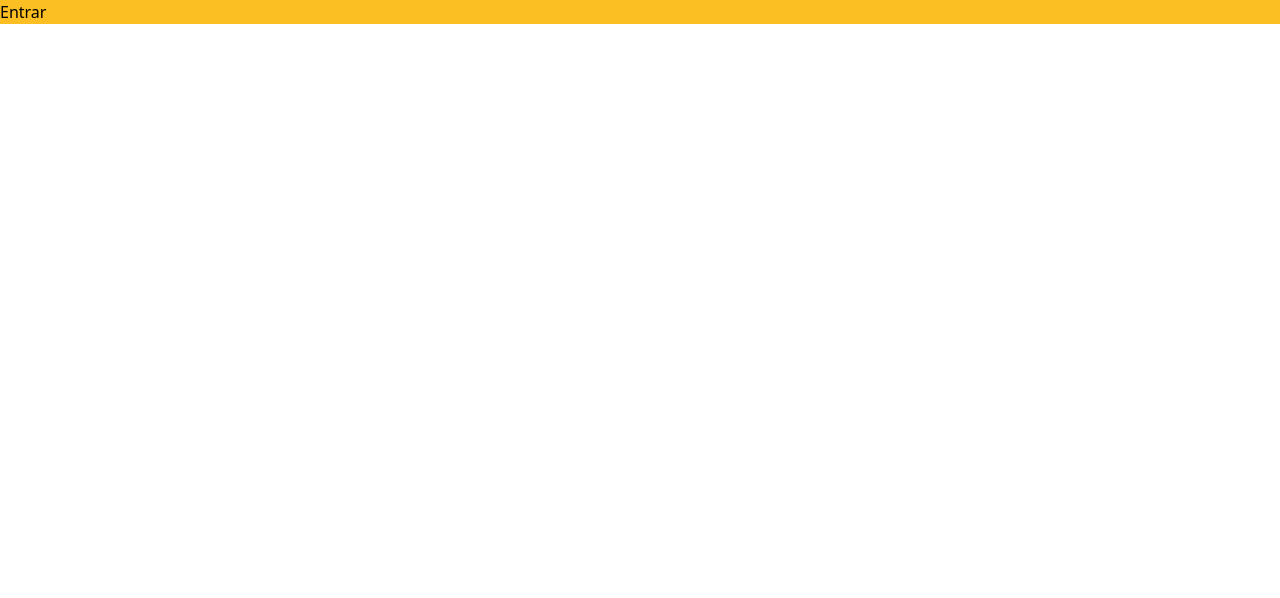
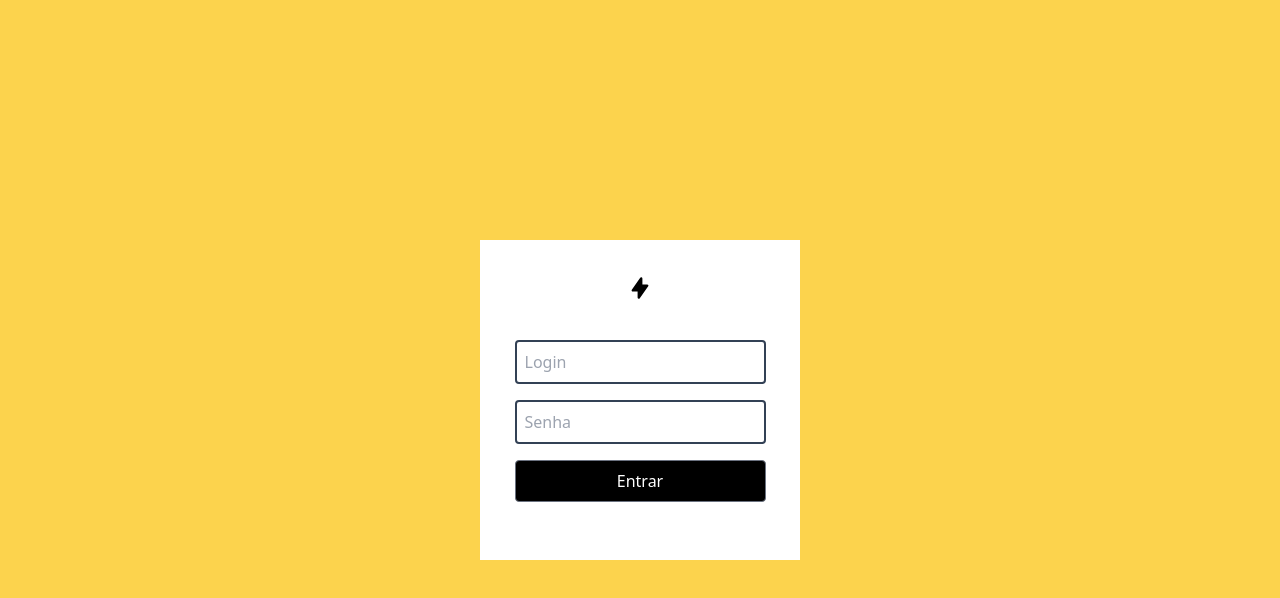
Before and after one commit to gribasads/pic-ui, a Next.js app: page / in a window 1280 px wide. Shown: the top 598 px of the page. Built offline with nearby package versions, Linux system fonts and the light colour scheme.

Commit message:
make login

```diff
--- a/components/Button/confirm.tsx
+++ b/components/Button/confirm.tsx
@@ -1,8 +1,8 @@
 import React from 'react'
 
-export default function ConfirmButton({name}: {name: string}) {
+export default function ConfirmButton({name, func}: {name: string, func: () => void}) {
   return (
-    <button className='p-2 bg-emerald-300 border-2 rounded
-    border-solid border-gray-500 hover:opacity-70'>{name}</button>
+    <button className='p-2 bg-black border rounded
+     border-gray-500 hover:opacity-70 text-white' onClick={func}>{name}</button>
   )
 }
--- /dev/null
+++ b/components/Input/index.tsx
@@ -0,0 +1,7 @@
+import React from 'react'
+
+export default function Input({placeholder}: {placeholder: string}) {
+  return (
+    <input type="text" placeholder={placeholder} className='border-2 border-slate-700 rounded p-2' />
+  )
+}
--- a/pages/index.tsx
+++ b/pages/index.tsx
@@ -1,17 +1,24 @@
-import Link from 'next/link'
+import { useRouter } from 'next/router'
 import React from 'react'
-import { IconTop, IconService, IconUser,IconHistoric } from '../components/icons'
-import BlockMenu from '../components/template/BlockMenu'
-import Page from '../components/template/Page'
+import ConfirmButton from '../components/Button/confirm'
+import { IconTop } from '../components/icons'
+import Input from '../components/Input'
+
 
 
 export default function index() {
+  const router = useRouter()
   return (
 
-      <div className='bg-amber-400'>
-        <Link href='/home' passHref>
-            <button>Entrar</button>
-        </Link>
+      <div className='flex bg-amber-300 shadow-xl h-screen w-screen items-center justify-center'>
+        <div className='bg-white w-80 h-80  '>
+          <i className='flex justify-center mt-9'>{IconTop()}</i>
+          <div className='grid justify-center mt-10 gap-4' >
+            <Input  placeholder='Login' />
+            <Input  placeholder='Senha'/>
+            <ConfirmButton name='Entrar' func={()=> router.push('/home')} />
+          </div>
+        </div>
       </div>
 
   )
--- a/pages/profile.tsx
+++ b/pages/profile.tsx
@@ -18,7 +18,7 @@ export default function profile() {
       <BlockInfo infos={infos} title={'Dados Pessoais'}/>
       <div className='flex justify-end pt-2 gap-4'>
       <BackButton />
-      <ConfirmButton name='Alterar Senha'/>
+      <ConfirmButton name='Alterar Senha' func={()=>console.log('oi') }/>
       </div>
       </Page>
   )
```
